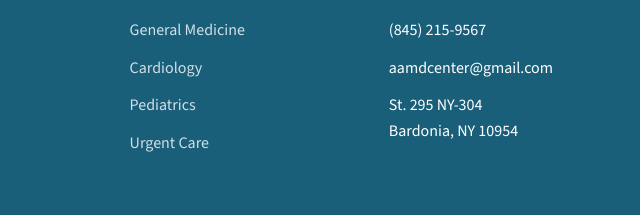
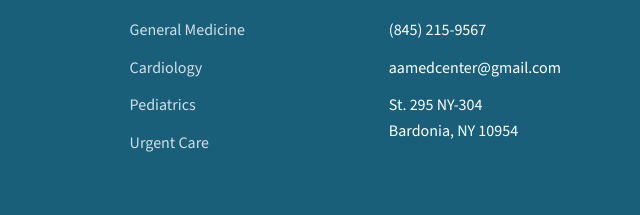
Before and after one commit to 2026lof/medweb, a plain HTML site: page index.html in a window 1280 px wide. Shown: the part 3896-4111 px from the top of the page, 640-1280 px from the left. Drawn offline with nearby package versions, Linux system fonts and the light colour scheme.

Commit message:
changed email address

```diff
--- a/index.html
+++ b/index.html
@@ -1000,7 +1000,7 @@
           <h4>Contact</h4>
           <ul>
             <li>(845) 215-9567</li>
-            <li>aamdcenter@gmail.com</li>
+            <li>aamedcenter@gmail.com</li>
             <li>St. 295 NY-304<br>Bardonia, NY 10954</li>
           </ul>
         </div>
```
